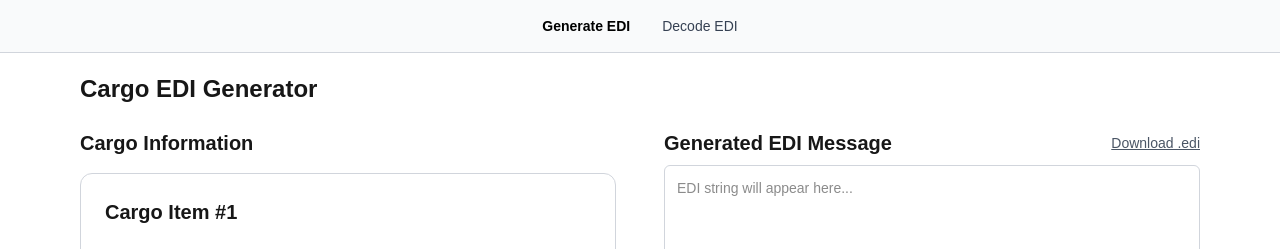
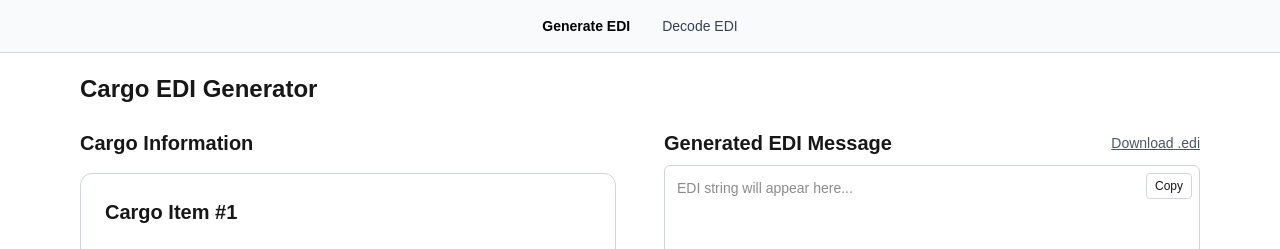
Before and after one commit to EvelynDevelops/cargo-edi-frontend, a Next.js app: page / in a window 1280 px wide. Shown: the top 249 px of the page. Built offline with nearby package versions, Linux system fonts and the light colour scheme.

Commit message:
update API endpoint to deployed backend

```diff
--- a/app/page.tsx
+++ b/app/page.tsx
@@ -2,6 +2,7 @@
 
 import { useState } from "react";
 import CargoFormItem, { CargoFormData } from "@/components/CargoFormItem";
+import EdiOutputPanel from "@/components/EdiOutputPanel";
 
 export default function HomePage() {
   // Initial cargo items list
@@ -100,7 +101,7 @@ export default function HomePage() {
     setEdiOutput("");
 
     try {
-      const response = await fetch("http://localhost:8000/generate-edi", {
+      const response = await fetch(`${process.env.NEXT_PUBLIC_API_URL}/generate-edi`, {
         method: "POST",
         headers: {
           "Content-Type": "application/json",
@@ -162,26 +163,11 @@ export default function HomePage() {
         </div>
 
         {/* Right: EDI Output with download */}
-        <div className="space-y-2 w-full">
-          <div className="flex items-center justify-between">
-            <h2 className="text-xl font-semibold">Generated EDI Message</h2>
-            <div className="flex gap-2">
-              <button
-                onClick={handleDownload}
-                className="text-sm underline text-gray-600 hover:text-black"
-              >
-                Download .edi
-              </button>
-            </div>
-          </div>
-
-          <textarea
-            className="w-full h-150 border border-gray-300 rounded-md p-3 text-sm font-mono resize-none"
-            value={ediOutput}
-            readOnly
-            placeholder="EDI string will appear here..."
-          />
-        </div>
+        <EdiOutputPanel
+          ediOutput={ediOutput}
+          onDownload={handleDownload}
+          onCopy={handleCopy}
+        />
       </div>
     </main>
   );
--- a/components/EdiDecoder.tsx
+++ b/components/EdiDecoder.tsx
@@ -22,7 +22,7 @@ const EdiDecoder = forwardRef(function EdiDecoder({ onDecode }: Props, ref) {
     setLoading(true);
     setError("");
     try {
-      const res = await fetch("http://localhost:8000/decode-edi", {
+      const res = await fetch(`${process.env.NEXT_PUBLIC_API_URL}/decode-edi`, {
         method: "POST",
         headers: {
           "Content-Type": "application/json",
```
